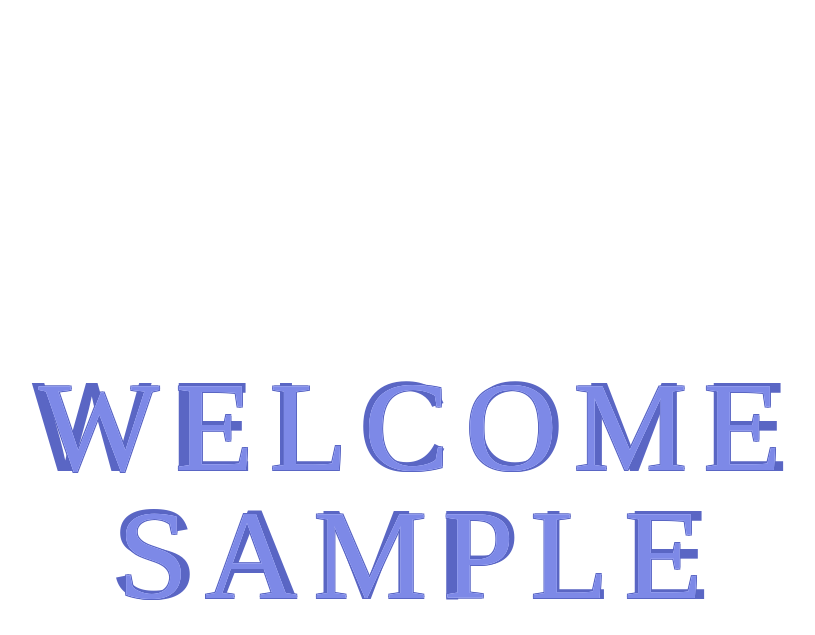
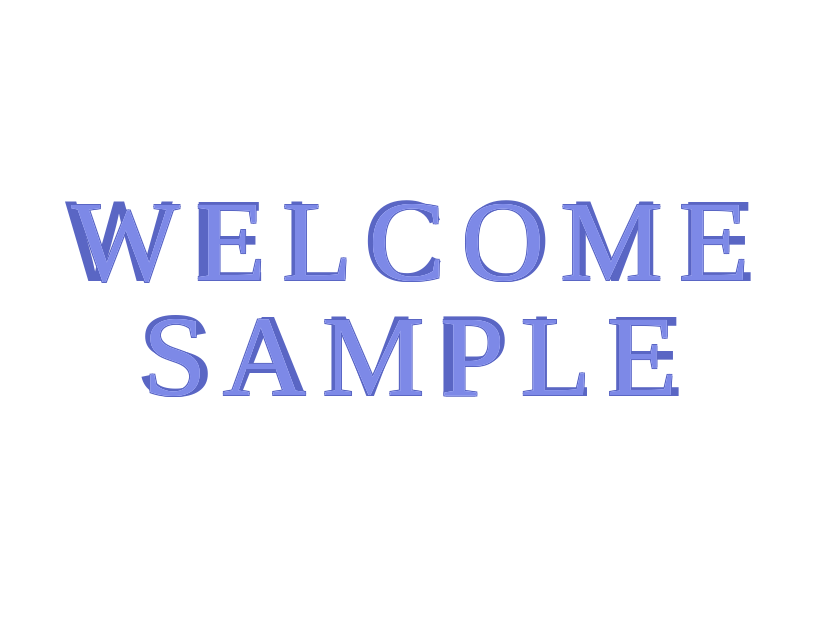
Before and after one commit to nuttamong/firebaseAuth, a Django app: template auth_project/templates/home.html in a window 1280 px wide. Shown: the part 165-800 px from the top of the page, without its empty margins (222-1037 px from the left). Run offline with Django 5.2, Linux system fonts and the light colour scheme; the template is opened without the code that fills it: most values are stand-ins (such as "Sample title", 1, 10 or a date in 2020); some web fonts are replaced.

Commit message:
complete

```diff
--- a/auth_project/auth_project/static/css/main.css
+++ b/auth_project/auth_project/static/css/main.css
@@ -165,12 +165,12 @@ color: #b3b3b3;
 .welcome h1 {
 	font-family: 'strato-roman';
 	text-transform: uppercase;
-	font-size: 10vw;
+	font-size: 9vw;
 	text-align: center;
 	font-weight: normal;
 	line-height: 1;
 	margin: 0;
-	margin-top: 20%;
+	margin-top: 5%;
 	top: 50%;
 	left: 50%;
 	transform: translate(-50%, -50%);
```
